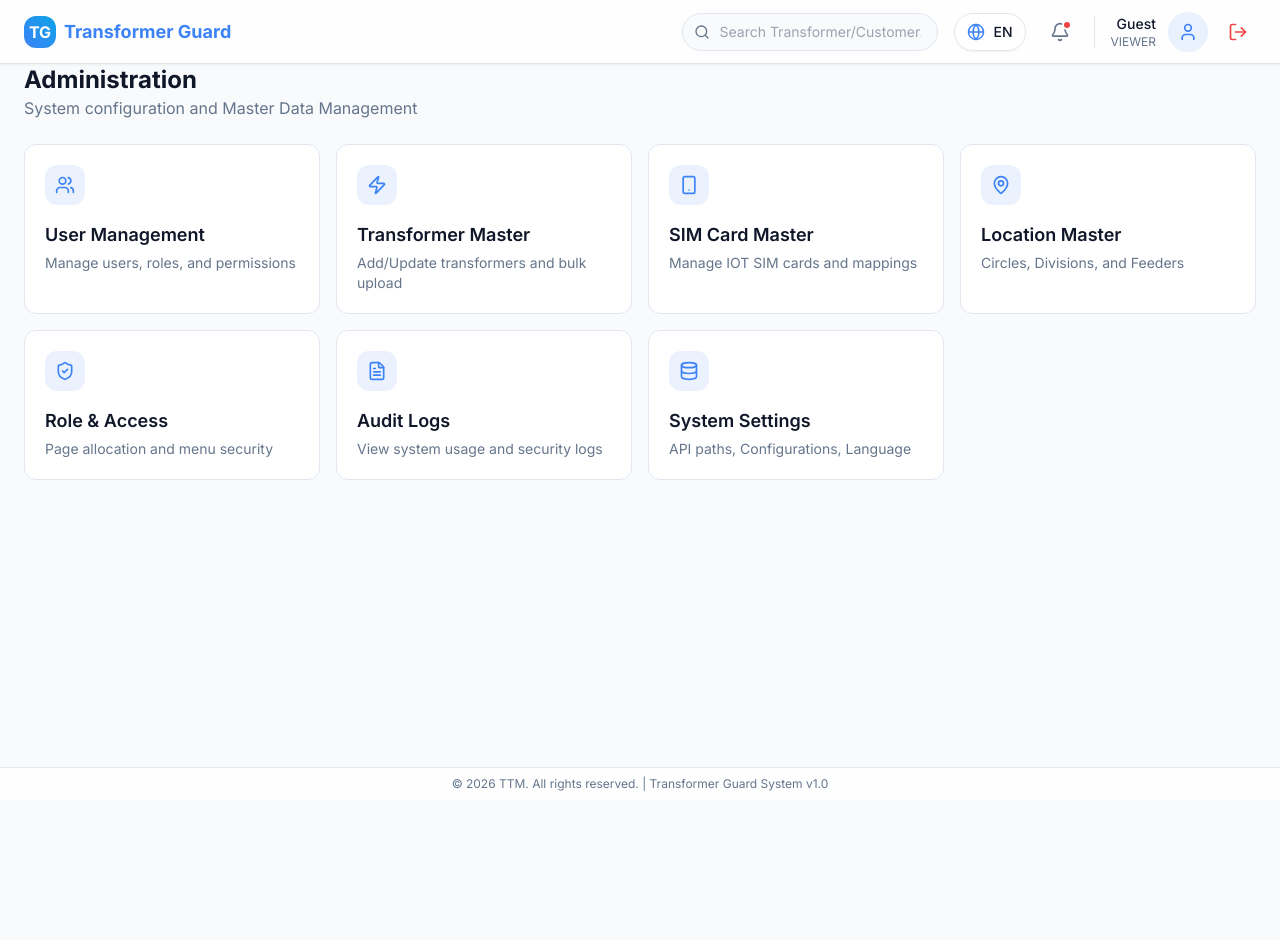
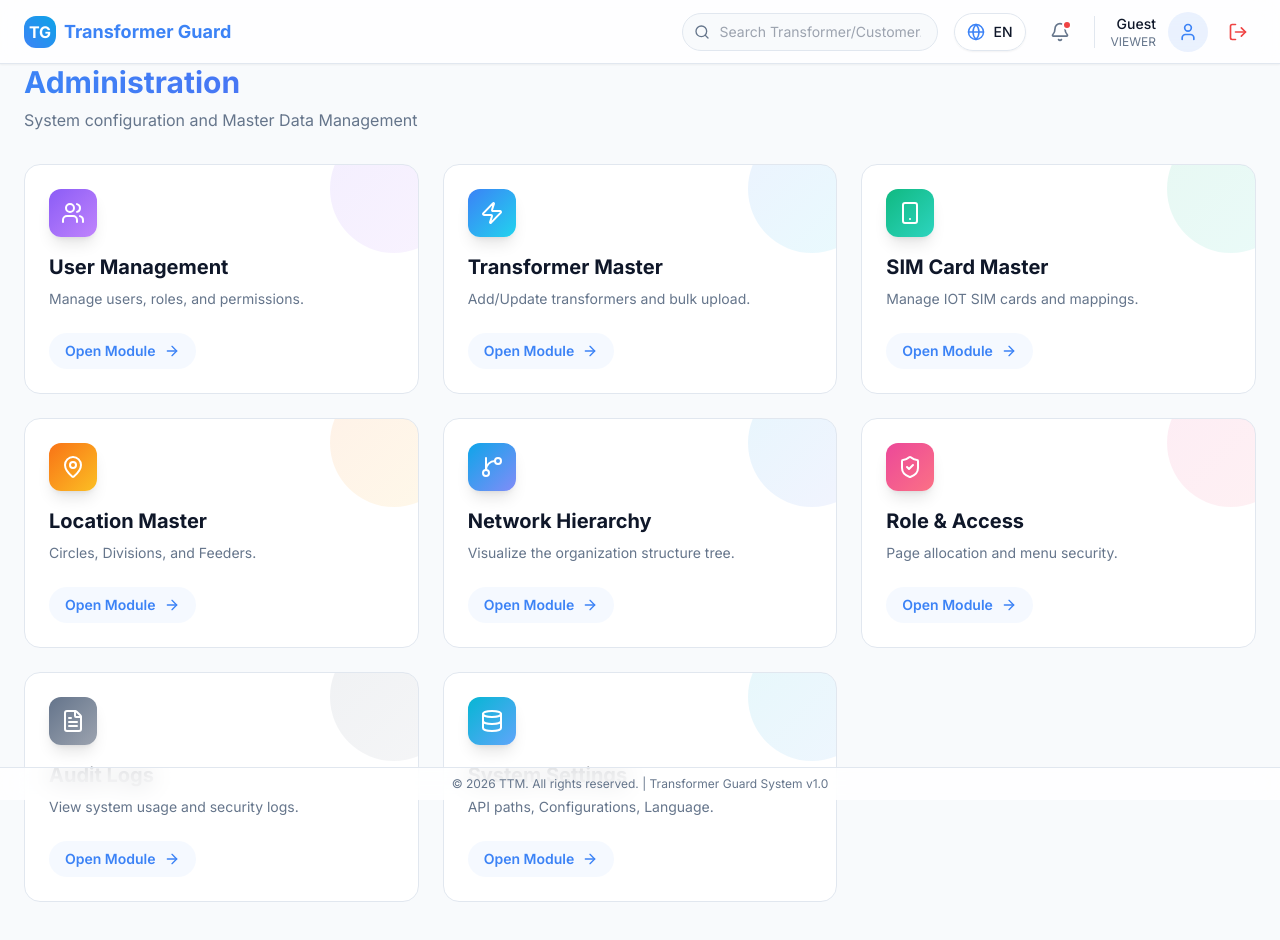
Before and after one commit to Murali301285/TransTheft, a Next.js app: page /dashboard/admin in a window 1280 px wide. Shown: the top 940 px of the page. Before the commit the page ends 800 px from the top, so only its background shows below. Built offline with nearby package versions, Linux system fonts and the light colour scheme.

Commit message:
Move Hierarchy to Admin, Upgrade Admin UI

```diff
--- a/src/app/dashboard/hierarchy/page.tsx
+++ b/src/app/dashboard/admin/hierarchy/page.tsx
@@ -28,8 +28,8 @@ const MOCK_HIERARCHY: HierarchyNode[] = [
                                 name: 'Feeder F1',
                                 type: 'feeder',
                                 children: [
-                                    { id: 'TR-101', name: 'Transformer 101', type: 'transformer', details: { lat: 0, lng: 0, capacity: '100', status: 'active', lastPing: '', address: '', nearestCustomers: [] } },
-                                    { id: 'TR-102', name: 'Transformer 102', type: 'transformer', details: { lat: 0, lng: 0, capacity: '100', status: 'alert', lastPing: '', address: '', nearestCustomers: [] } },
+                                    { id: 'TR-101', name: 'Transformer 101', type: 'transformer', details: { id: 'TR-101', name: 'Transformer 101', lat: 0, lng: 0, capacity: '100', status: 'active', lastPing: '', address: '', nearestCustomers: [] } },
+                                    { id: 'TR-102', name: 'Transformer 102', type: 'transformer', details: { id: 'TR-102', name: 'Transformer 102', lat: 0, lng: 0, capacity: '100', status: 'alert', lastPing: '', address: '', nearestCustomers: [] } },
                                 ]
                             }
                         ]
@@ -51,7 +51,7 @@ const MOCK_HIERARCHY: HierarchyNode[] = [
                                 name: 'Feeder F2',
                                 type: 'feeder',
                                 children: [
-                                    { id: 'TR-201', name: 'Transformer 201', type: 'transformer', details: { lat: 0, lng: 0, capacity: '250', status: 'active', lastPing: '', address: '', nearestCustomers: [] } },
+                                    { id: 'TR-201', name: 'Transformer 201', type: 'transformer', details: { id: 'TR-201', name: 'Transformer 201', lat: 0, lng: 0, capacity: '250', status: 'active', lastPing: '', address: '', nearestCustomers: [] } },
                                 ]
                             }
                         ]
--- a/src/app/dashboard/admin/page.tsx
+++ b/src/app/dashboard/admin/page.tsx
@@ -1,43 +1,150 @@
 'use client';
 
 import Link from 'next/link';
-import { Users, Zap, Smartphone, MapPin, Building2, ShieldCheck, Database, FileText } from 'lucide-react';
+import { motion } from 'framer-motion';
+import { Users, Zap, Smartphone, MapPin, ShieldCheck, FileText, Database, GitBranch, ArrowRight } from 'lucide-react';
 import { clsx } from 'clsx';
 
 const ADMIN_MODULES = [
-    { title: 'User Management', icon: Users, href: '/dashboard/admin/users', desc: 'Manage users, roles, and permissions' },
-    { title: 'Transformer Master', icon: Zap, href: '/dashboard/admin/transformers', desc: 'Add/Update transformers and bulk upload' },
-    { title: 'SIM Card Master', icon: Smartphone, href: '/dashboard/admin/sims', desc: 'Manage IOT SIM cards and mappings' },
-    { title: 'Location Master', icon: MapPin, href: '/dashboard/admin/locations', desc: 'Circles, Divisions, and Feeders' },
-    { title: 'Role & Access', icon: ShieldCheck, href: '/dashboard/admin/roles', desc: 'Page allocation and menu security' },
-    { title: 'Audit Logs', icon: FileText, href: '/dashboard/admin/logs', desc: 'View system usage and security logs' },
-    { title: 'System Settings', icon: Database, href: '/dashboard/admin/settings', desc: 'API paths, Configurations, Language' },
+    {
+        title: 'User Management',
+        description: 'Manage users, roles, and permissions.',
+        icon: Users,
+        href: '/dashboard/admin/users',
+        color: 'from-violet-500 to-purple-400',
+        shadow: 'shadow-purple-500/20'
+    },
+    {
+        title: 'Transformer Master',
+        description: 'Add/Update transformers and bulk upload.',
+        icon: Zap,
+        href: '/dashboard/admin/transformers',
+        color: 'from-blue-500 to-cyan-400',
+        shadow: 'shadow-blue-500/20'
+    },
+    {
+        title: 'SIM Card Master',
+        description: 'Manage IOT SIM cards and mappings.',
+        icon: Smartphone,
+        href: '/dashboard/admin/sims',
+        color: 'from-emerald-500 to-teal-400',
+        shadow: 'shadow-emerald-500/20'
+    },
+    {
+        title: 'Location Master',
+        description: 'Circles, Divisions, and Feeders.',
+        icon: MapPin,
+        href: '/dashboard/admin/locations',
+        color: 'from-orange-500 to-amber-400',
+        shadow: 'shadow-orange-500/20'
+    },
+    {
+        title: 'Network Hierarchy',
+        description: 'Visualize the organization structure tree.',
+        icon: GitBranch,
+        href: '/dashboard/admin/hierarchy',
+        color: 'from-sky-500 to-indigo-400',
+        shadow: 'shadow-sky-500/20'
+    },
+    {
+        title: 'Role & Access',
+        description: 'Page allocation and menu security.',
+        icon: ShieldCheck,
+        href: '/dashboard/admin/roles',
+        color: 'from-pink-500 to-rose-400',
+        shadow: 'shadow-pink-500/20'
+    },
+    {
+        title: 'Audit Logs',
+        description: 'View system usage and security logs.',
+        icon: FileText,
+        href: '/dashboard/admin/logs',
+        color: 'from-slate-500 to-gray-400',
+        shadow: 'shadow-slate-500/20'
+    },
+    {
+        title: 'System Settings',
+        description: 'API paths, Configurations, Language.',
+        icon: Database,
+        href: '/dashboard/admin/settings',
+        color: 'from-cyan-500 to-blue-400',
+        shadow: 'shadow-cyan-500/20'
+    },
 ];
+
+const container = {
+    hidden: { opacity: 0 },
+    show: {
+        opacity: 1,
+        transition: {
+            staggerChildren: 0.1
+        }
+    }
+};
+
+const item = {
+    hidden: { y: 20, opacity: 0 },
+    show: { y: 0, opacity: 1 }
+};
 
 export default function AdminDashboard() {
     return (
-        <div className="space-y-6">
+        <div className="space-y-8">
             <div>
-                <h1 className="text-2xl font-bold">Administration</h1>
-                <p className="text-[hsl(var(--muted-foreground))]">System configuration and Master Data Management</p>
+                <h1 className="text-3xl font-bold bg-clip-text text-transparent bg-gradient-to-r from-[hsl(var(--primary))] to-[hsl(var(--secondary))]">
+                    Administration
+                </h1>
+                <p className="text-[hsl(var(--muted-foreground))] mt-2">
+                    System configuration and Master Data Management
+                </p>
             </div>
 
-            <div className="grid grid-cols-1 md:grid-cols-2 lg:grid-cols-3 xl:grid-cols-4 gap-4">
-                {ADMIN_MODULES.map((mod) => {
-                    const Icon = mod.icon;
+            <motion.div
+                variants={container}
+                initial="hidden"
+                animate="show"
+                className="grid grid-cols-1 md:grid-cols-2 xl:grid-cols-3 gap-6"
+            >
+                {ADMIN_MODULES.map((module) => {
+                    const Icon = module.icon;
                     return (
-                        <Link href={mod.href} key={mod.title} className="group">
-                            <div className="h-full p-5 rounded-xl border border-[hsl(var(--border))] bg-[hsl(var(--surface))] hover:shadow-lg transition-all hover:-translate-y-1">
-                                <div className="mb-4 w-10 h-10 rounded-lg bg-[hsl(var(--primary)/0.1)] flex items-center justify-center text-[hsl(var(--primary))] group-hover:bg-[hsl(var(--primary))] group-hover:text-white transition-colors">
-                                    <Icon size={20} />
+                        <motion.div key={module.title} variants={item}>
+                            <Link href={module.href} className="group block h-full">
+                                <div className={clsx(
+                                    "relative h-full p-6 rounded-2xl bg-[hsl(var(--surface))] border border-[hsl(var(--border))] overflow-hidden transition-all duration-300 hover:-translate-y-1",
+                                    "hover:shadow-xl", module.shadow
+                                )}>
+                                    {/* Gradient Blob Background */}
+                                    <div className={clsx(
+                                        "absolute -top-10 -right-10 w-32 h-32 rounded-full bg-gradient-to-br opacity-10 group-hover:scale-150 transition-transform duration-500",
+                                        module.color
+                                    )} />
+
+                                    <div className="relative">
+                                        <div className={clsx(
+                                            "w-12 h-12 rounded-xl mb-4 flex items-center justify-center text-white bg-gradient-to-br shadow-lg",
+                                            module.color
+                                        )}>
+                                            <Icon size={24} />
+                                        </div>
+
+                                        <h3 className="text-xl font-bold mb-2 text-[hsl(var(--foreground))] group-hover:text-[hsl(var(--primary))] transition-colors">
+                                            {module.title}
+                                        </h3>
+                                        <p className="text-[hsl(var(--muted-foreground))] text-sm mb-6">
+                                            {module.description}
+                                        </p>
+
+                                        <div className="flex items-center text-sm font-semibold text-[hsl(var(--primary))] rounded-full bg-[hsl(var(--primary)/0.05)] w-fit px-4 py-2 group-hover:bg-[hsl(var(--primary))] group-hover:text-white transition-all">
+                                            Open Module <ArrowRight size={16} className="ml-2" />
+                                        </div>
+                                    </div>
                                 </div>
-                                <h3 className="font-semibold text-lg mb-1">{mod.title}</h3>
-                                <p className="text-sm text-[hsl(var(--muted-foreground))]">{mod.desc}</p>
-                            </div>
-                        </Link>
+                            </Link>
+                        </motion.div>
                     );
                 })}
-            </div>
+            </motion.div>
         </div>
     );
 }
--- a/src/app/dashboard/home/page.tsx
+++ b/src/app/dashboard/home/page.tsx
@@ -2,7 +2,7 @@
 
 import Link from 'next/link';
 import { motion } from 'framer-motion';
-import { Activity, ShieldAlert, FileBarChart, Users, Settings, GitBranch, ArrowRight } from 'lucide-react';
+import { Activity, ShieldAlert, FileBarChart, Users, Settings, ArrowRight } from 'lucide-react';
 import { clsx } from 'clsx';
 
 const SECTIONS = [
@@ -37,14 +37,6 @@ const SECTIONS = [
         href: '/dashboard/alerts',
         color: 'from-red-500 to-orange-400',
         shadow: 'shadow-red-500/20'
-    },
-    {
-        title: 'Hierarchy View',
-        description: 'Visualize the organization structure tree.',
-        icon: GitBranch,
-        href: '/dashboard/hierarchy',
-        color: 'from-indigo-500 to-blue-400',
-        shadow: 'shadow-indigo-500/20'
     }
 ];
 
```
